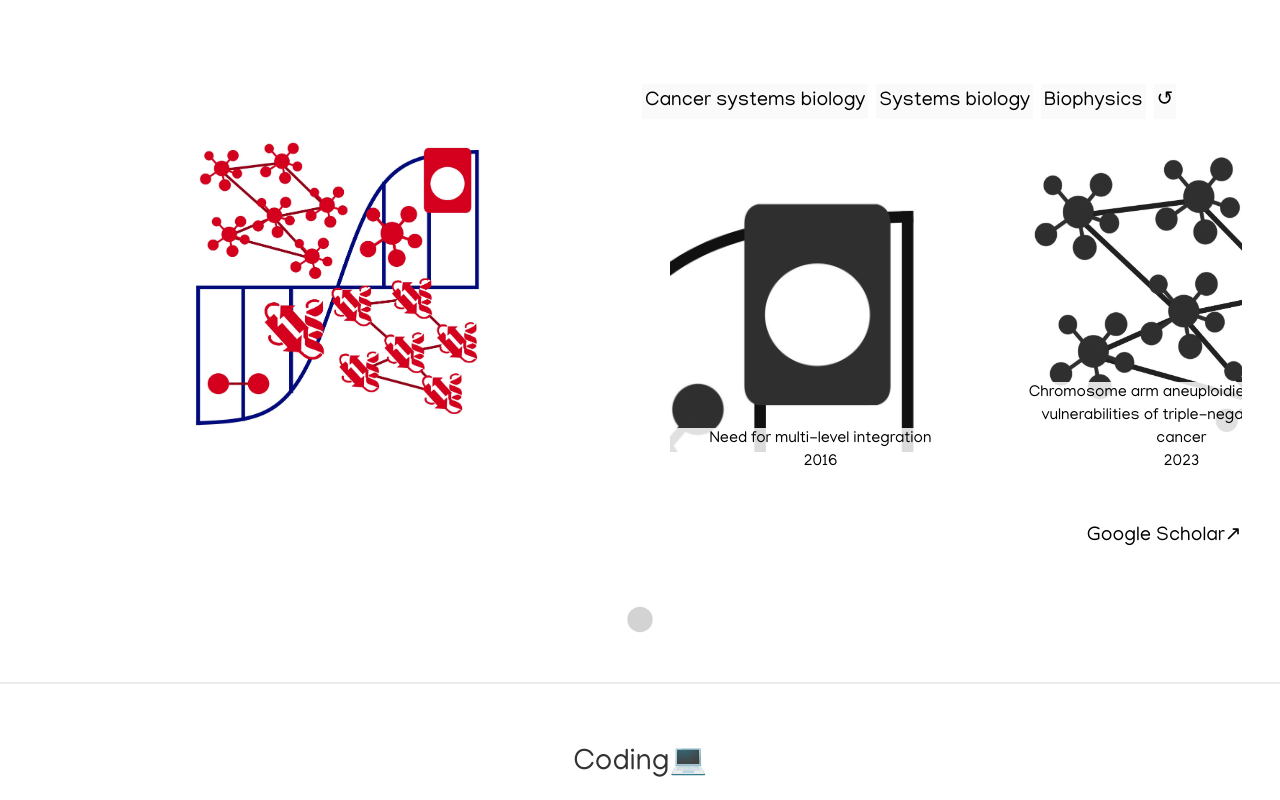
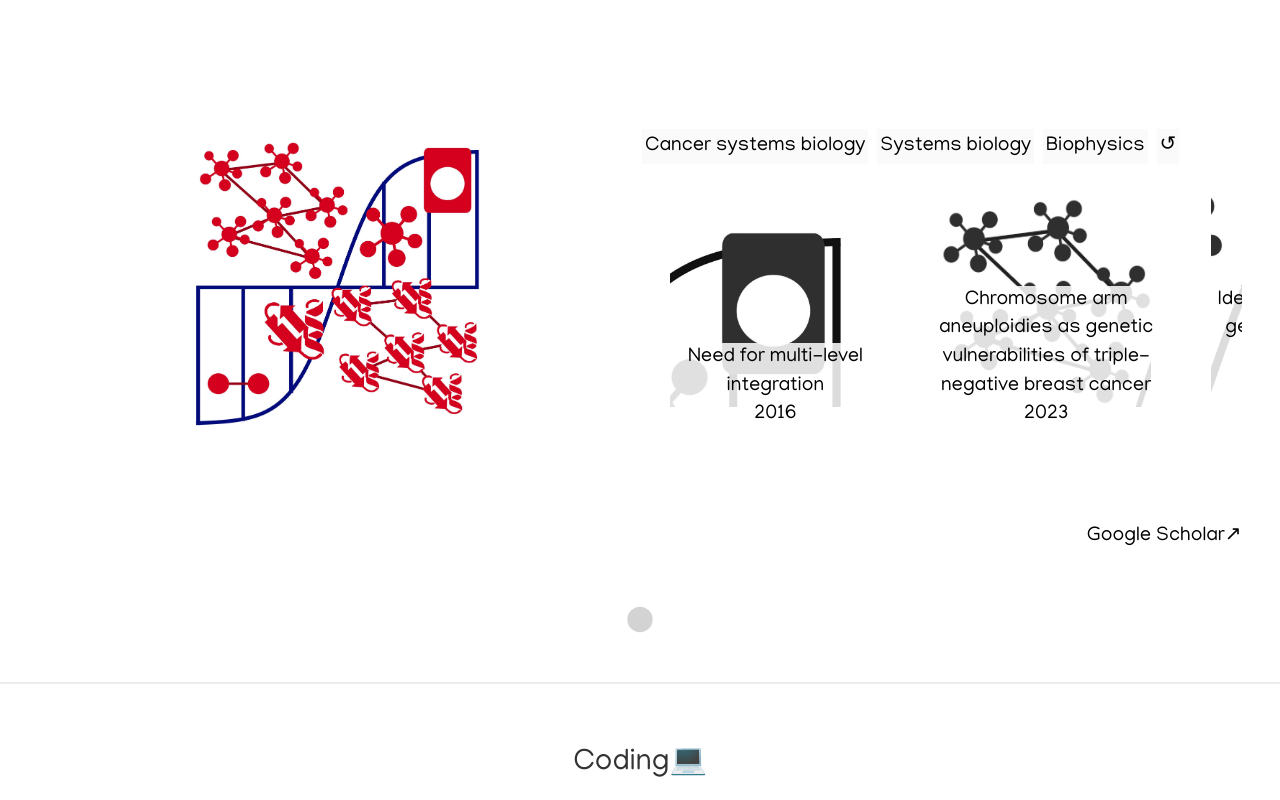
Before and after one commit to RohanDandage/RohanDandage.github.io, a website: page index.html in a window 1280 px wide. Shown: the part 920-1720 px from the top of the page. Drawn offline with nearby package versions, Linux system fonts and the light colour scheme.

```diff
--- a/css/gallery_basic.css
+++ b/css/gallery_basic.css
@@ -72,7 +72,7 @@
 /* end of Scrollbar Styling */
 
 .gallery-item {
-  flex: 0 0 60%;
+  flex: 0 0 45%;
   /* Fixed width for gallery item */
   /* height: 50%; */
   /* min-height: 40%; */
@@ -233,8 +233,8 @@
   }
 }
 
-@media (min-width: 768px) {
+/* @media (min-width: 768px) {
   .gallery-item-container-text {
     font-size: 30px;
   }
-}
+} */
--- a/css/sections.css
+++ b/css/sections.css
@@ -12,7 +12,7 @@
 */
 body{
     font-family: 'Manjari';
-    font-size:16px
+    font-size: 20px;
 }
 body.active{overflow:hidden;z-index:-1}.no-js
 
```
